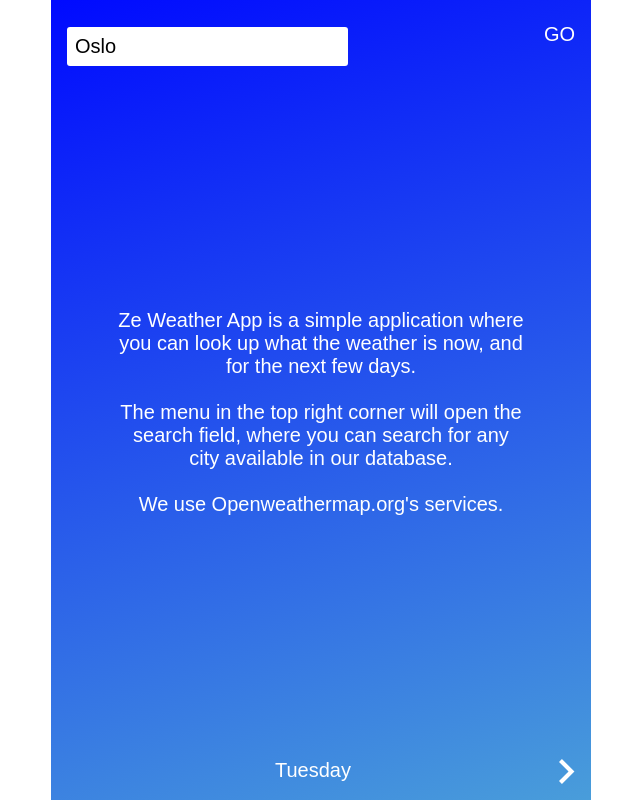
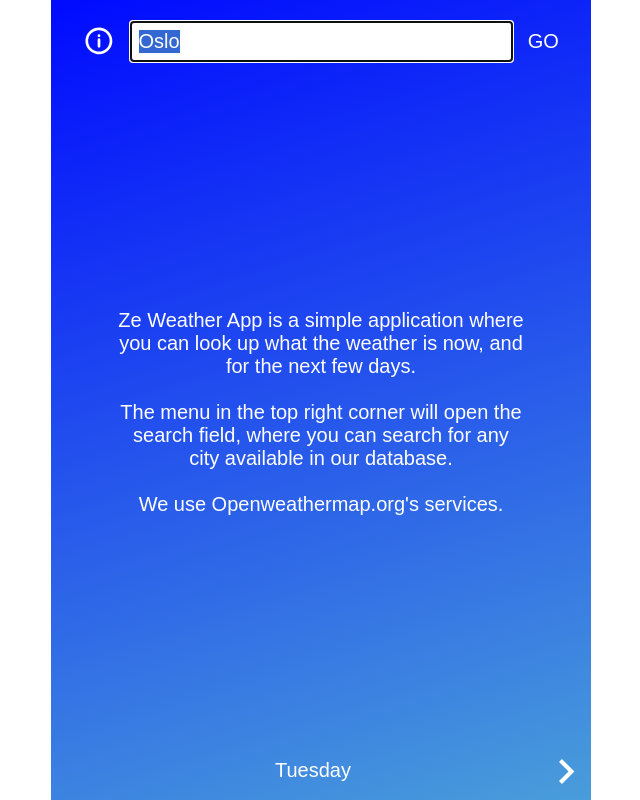
Before and after one commit to Yngvolainen/Tema6_Oppgave1, a Vue app: page /about in a window 1280 px wide. Both pictures are taken after a click on the button 891 px from the left and 32 px from the top of the page. Shown: the whole page, without its empty margins (319-959 px from the left). Built offline with nearby package versions, Linux system fonts and the light colour scheme.

Commit message:
searchfield function improved

```diff
--- a/src/components/Footer.vue
+++ b/src/components/Footer.vue
@@ -1,11 +1,11 @@
 <template>
-    <div class="footer">
+    <footer class="footer">
         <button @click="goBack"><img v-show="canWeGoBack" src="/images/Previous.svg" alt=""></button>
 
         <section>{{this.$store.state.weekday}}</section>
 
         <button @click="goForward"><img v-show="canWeGoForwards" src="/images/Next.svg" alt=""></button>
-    </div>
+    </footer>
 </template>
 
 <script>
@@ -50,6 +50,6 @@ export default {
     .footer {
         display: flex;
         justify-content: space-between;
-        justify-items: flex-end;
+        justify-items: center;
     }
 </style>
--- a/src/components/Header.vue
+++ b/src/components/Header.vue
@@ -1,49 +1,49 @@
 <template>
     <div class="header">
         <!-- Display as default, or when search is not active -->
-        <!-- this comment is only for good luck (hoping netlify will accept this site) -->
         <div v-if="!searchActive">
             <nav class="header__navigation">
                 <button class="header__info" @click="toggleAbout">
-                    <!-- <router-link :to="{name: 'about'}"> -->
                         <img src="/images/info.svg" alt="">
-                    <!-- </router-link> -->
                 </button>
                 <div class="header__location">
                     <span>
                         <h1>{{city}}</h1>
                     </span>
 
-                    <span>
+                    <!-- <span>
                         <h6>{{country}}</h6>
-                    </span>
+                    </span> -->
                 </div>
 
                 <button class="header__menu">
-                    <img src="/images/Menu.svg" alt="open search field" @click="searchActive = !searchActive">
+                    <img src="/images/Menu.svg" alt="open search field" @click="isSearchActive">
                 </button>
             </nav>
         </div>
         <!-- If searchbutton has been clicked, show this -->
         <div v-else>
             <nav class="header__navigation">
-                <input type="text" v-model="city" @keyup.enter="searchActive = !searchActive, changeCity">
+                <button class="header__info" @click="toggleAbout">
+                    <img src="/images/info.svg" alt="">
+                </button>
 
-                <button class="header__menu" @click="searchActive = !searchActive, changeCity">GO</button>
+                <input type="text" ref="input" v-model="city" @keyup.enter="changeCity, isSearchActive()">
+
+                <button class="header__menu" @click="changeCity, isSearchActive()">GO</button>
             </nav>
         </div>
-
-        <!-- <section>{{this.$store.state.weekday}}</section> -->
     </div>
 </template>
 
 <script>
+
 export default {
     data() {
         return {
             searchActive: false,
             city: '',
-            country: '',
+            // country: '',
             weekday: ''
         }
     },
@@ -61,6 +61,20 @@ export default {
                 this.$router.push({name: 'home'})
                 this.$store.state.aboutVisible = false
             }
+        },
+        // getCountry() {
+        //     this.country = this.$store.getters.getCountry
+        // },
+        isSearchActive() {
+            if (this.searchActive === false) {
+                this.searchActive = true
+                setTimeout(this.selectText, 100)
+            } else {
+                this.searchActive = false
+            }
+        },
+        selectText() {
+            this.$refs.input.select()
         }
     },
     computed: {
@@ -68,7 +82,6 @@ export default {
             this.$store.state.weatherLoaded = false
             await this.$store.dispatch('changeCity', this.city)
             await this.$store.dispatch('getWeatherInfo')
-            this.country = this.$store.getters.getCountry;
             this.getCountry
         },
         getCity() {
@@ -76,10 +89,7 @@ export default {
         },
         getWeekday() {
             this.weekday = this.$store.getters.getWeekday
-        },
-        getCountry() {
-            this.country = this.$store.getters.getCountry
-        },
+        }
     }
 }
 </script>
@@ -94,14 +104,18 @@ export default {
         /* max-width: 400px; */
         height: 50px;
         text-transform: capitalize;
-        display: flex;
+        /* display: flex;
         justify-content: space-between;
-        align-items: flex-end;
+        align-items: flex-end; */
+        display: grid;
+        grid-template-columns: 1fr 6fr 1fr;
+        align-items: center;
         color: white;
     }
 
-    .header__info {
-        position: relative;
+    .header__info img {
+        height: 2rem;
+        /* position: relative; */
         /* top: 0px;
         left: 10px; */
     }
@@ -114,9 +128,13 @@ export default {
     }
 
     .header__menu {
-        position: relative;
+        /* position: relative;
         top: -20px;
-        right: 0px;
+        right: 0px; */
+    }
+
+    .header__menu img {
+        height: 1.5rem;
     }
 
     .header input {
--- a/src/store.js
+++ b/src/store.js
@@ -23,9 +23,9 @@ export default {
 		getWeekday(state) {
 			return state.weekday
 		},
-		getCountry(state) {
-			return state.weather.city.country
-		},
+		// getCountry(state) {
+		// 	return state.weather.city.country
+		// },
 		getIndex(state){
 			return state.weatherListIndex
 		},
--- a/src/views/About.vue
+++ b/src/views/About.vue
@@ -18,12 +18,4 @@
         width: 80%;
         text-align: center;
     }
-
-    .about__menu-preview {
-        display: inline-block;
-    }
-
-    .about__menu-preview img {
-        height: 0.8rem;
-    }
 </style>
--- a/src/views/Home.vue
+++ b/src/views/Home.vue
@@ -4,7 +4,7 @@
 		<div class="weather__loading" v-if="!$store.state.weatherLoaded">
 			<img src="/images/loading.gif" alt="loading weather">
 
-			<p>Loading Weather Info</p>
+			<p>Looking up your city</p>
 		</div>
 		<!-- else actually display weather -->
 		<div class="weather__items" v-else>
@@ -42,7 +42,7 @@ export default {
 	data() {
 		return {
 			position: {},
-			client_id: '',
+			// client_id: '',
       // placeholder for weatherinfo for testing purposes, and in case of emergency
 			weather: {
 				list: [{
@@ -76,7 +76,7 @@ export default {
 		getCoordinates() {
 			navigator.geolocation.getCurrentPosition(position => {
 			const { latitude, longitude } = position.coords;
-			console.log(position.coords)
+			console.log(latitude, longitude)
 			});
 		},
 	},
@@ -97,7 +97,6 @@ export default {
 		justify-content: space-around;
 		align-items: center;
 	}
-
 	.weather__description {
 		text-transform: capitalize;
 	}
@@ -105,7 +104,7 @@ export default {
 		width: 80%;
 	}
 	.weather__subitems {
-		height: 2rem;
+		/* height: 2rem; */
 		display: flex;
 		flex-direction: row;
 		justify-content: space-between;
```
